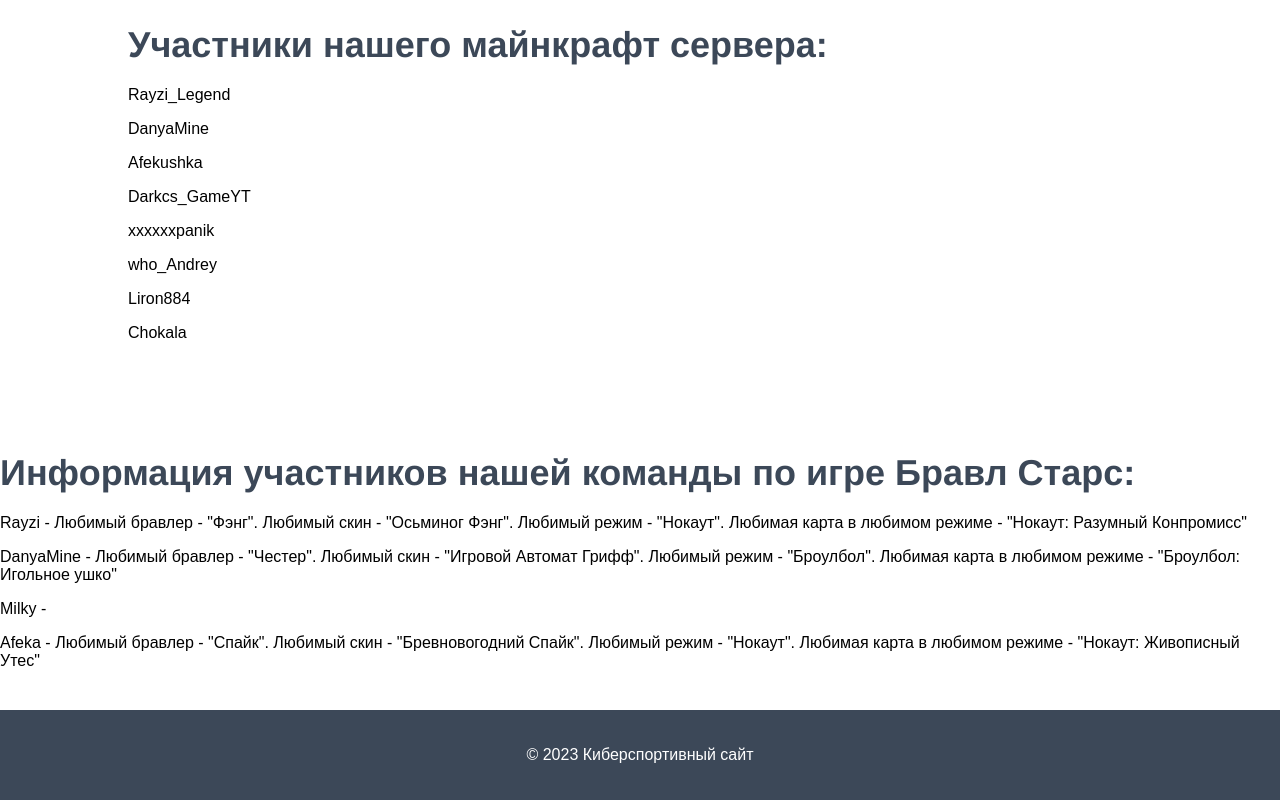
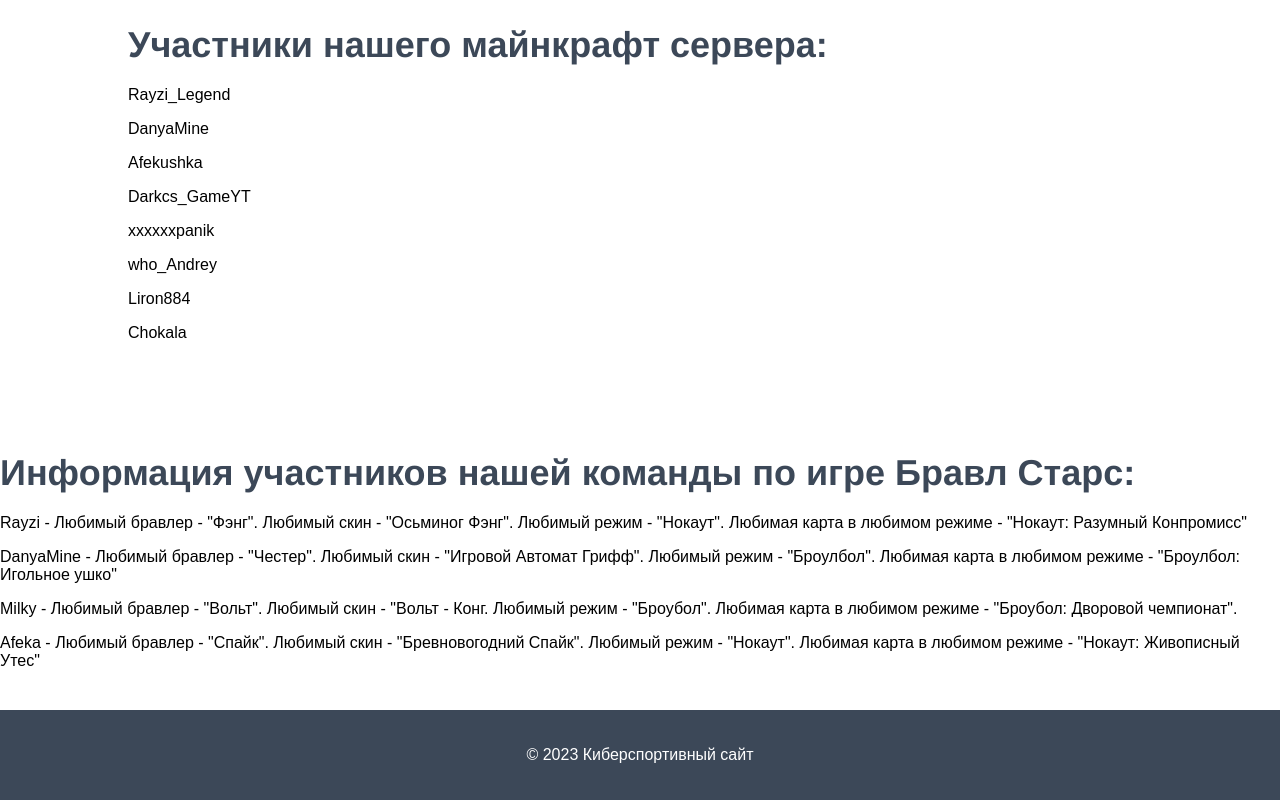
Before and after one commit to RayziLegend/MBETeams, a plain HTML site: page index.html in a window 1280 px wide. Shown: the part 1829-2629 px from the top of the page. Drawn offline with Linux system fonts and the light colour scheme.

Commit message:
Update index.html

```diff
--- a/index.html
+++ b/index.html
@@ -107,7 +107,8 @@
          Любимая карта в любимом режиме - "Нокаут: Разумный Конпромисс"</p>
          <p>DanyaMine - Любимый бравлер - "Честер". Любимый скин - "Игровой Автомат Грифф". Любимый режим -
          "Броулбол". Любимая карта в любимом режиме - "Броулбол: Игольное ушко"</p>
-         <p>Milky - </p>
+         <p>Milky - Любимый бравлер - "Вольт". Любимый скин - "Вольт - Конг. Любимый режим - "Броубол".
+         Любимая карта в любимом режиме - "Броубол: Дворовой чемпионат".</p>
          <p>Afeka - Любимый бравлер - "Спайк". Любимый скин - "Бревновогодний Спайк". Любимый режим - "Нокаут".
          Любимая карта в любимом режиме - "Нокаут: Живописный Утес"</p>
        </form>
```
